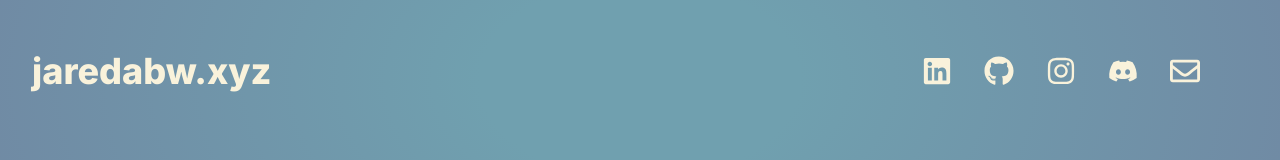
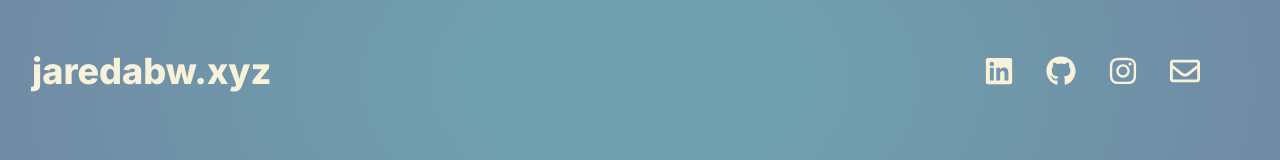
Before and after one commit to jaredabw/jaredabw.github.io, a React (Vite) app: page / in a window 1280 px wide. Shown: the top 160 px of the page. Built offline with nearby package versions, Linux system fonts and the light colour scheme.

Commit message:
remove discord contact

```diff
--- a/src/components/Navbar.jsx
+++ b/src/components/Navbar.jsx
@@ -1,4 +1,4 @@
-import { FaLinkedin, FaGithub, FaInstagram, FaDiscord, FaRegEnvelope } from 'react-icons/fa'
+import { FaLinkedin, FaGithub, FaInstagram, FaRegEnvelope } from 'react-icons/fa'
 import { motion } from 'framer-motion'
 
 const Navbar = () => {
@@ -36,12 +36,6 @@ const Navbar = () => {
             <motion.a
                 whileHover={{ scale: 1.1 }}
                 whileTap={{ scale: 1.05 }}
-                className="p-2" href="https://discord.com/users/355938178265251842">
-                <FaDiscord />
-            </motion.a>
-            <motion.a
-                whileHover={{ scale: 1.1 }}
-                whileTap={{ scale: 1.05 }}
                 className="p-2" href="mailto:jabwigley@gmail.com">
                 <FaRegEnvelope />
             </motion.a>
```
